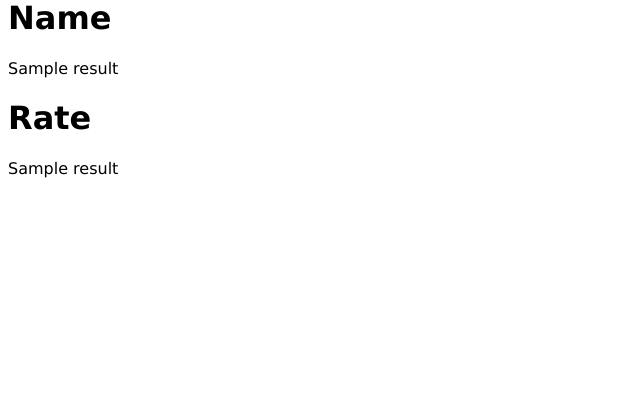
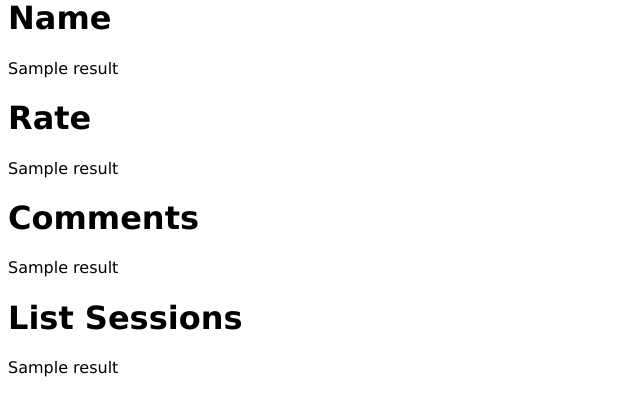
Before and after one commit to superkor/Invoice-Program-V2, a Flask app: template templates/create.html in a window 1280 px wide. Shown: the part 268-684 px from the top of the page, without its empty margins (0-640 px from the left). Run offline with Flask 2, Linux system fonts and the light colour scheme; the template is opened without the code that fills it: most values are stand-ins (such as "Sample title", 1, 10 or a date in 2020).

Commit message:
updated method to handle added sessions

```diff
--- a/main.py
+++ b/main.py
@@ -13,4 +13,16 @@ def createInvoice():
     month = request.args.get('month')
     name=request.args.get("name")
     rate=request.args.get("rate")
-    return render_template('create.html', result=[season,month,name,rate])
+    comments = request.args.get("comments")
+    listSessions = request.args.getlist("session-type")
+    listSessionsAmount = request.args.getlist("session-amount")
+    listSessionsDate = request.args.getlist("date-of-session")
+
+    numberSessions = len(listSessions)
+
+    sessions = {}
+    #creating dict of sessions
+    for x in range (numberSessions):
+        sessions["session"+str(x)] = {"type": listSessions[x], "amount": listSessionsAmount[x], "date": listSessionsDate[x]}
+
+    return render_template('index.html', result=[season,month,name,rate, comments, sessions])
--- a/templates/create.html
+++ b/templates/create.html
@@ -23,6 +23,14 @@
             <h1>Rate</h1>
             <p>{{ result[3] }}</p>
         </div>
+        <div>
+            <h1>Comments</h1>
+            <p>{{ result[4] }}</p>
+        </div>
+        <div>
+            <h1>List Sessions</h1>
+            <p>{{ result[5] }}</p>
+        </div>
     </body>
 
     <script src="{{ url_for('static', filename='js/indexScript.js')}}"></script>
```
